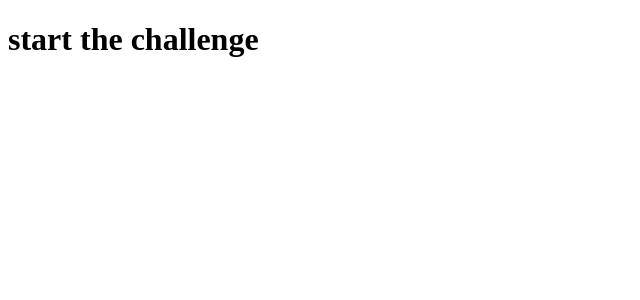
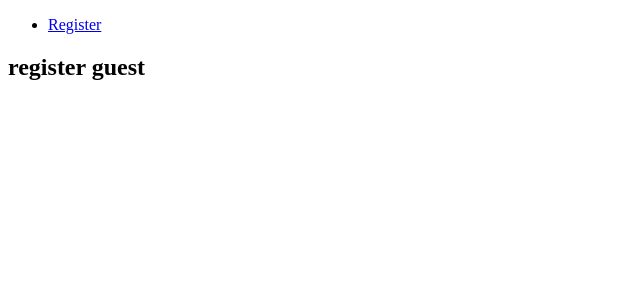
Before and after one commit to Heckiz/event-page-challenge, a React (Vite) app: page /register in a window 1280 px wide. Shown: the top 300 px of the page, without its empty margins (0-640 px from the left). Built offline with nearby package versions, Linux system fonts and the light colour scheme.

Commit message:
routes and navigation are added using react-router-dom

```diff
--- a/package.json
+++ b/package.json
@@ -8,7 +8,8 @@
   },
   "dependencies": {
     "react": "^17.0.2",
-    "react-dom": "^17.0.2"
+    "react-dom": "^17.0.2",
+    "react-router-dom": "^6.1.1"
   },
   "devDependencies": {
     "@types/react": "^17.0.33",
--- a/src/App.tsx
+++ b/src/App.tsx
@@ -1,10 +1,19 @@
 import { FC } from 'react'
+import { BrowserRouter as Router, Routes,Route} from "react-router-dom";
+import Navbar from './components/Navbar/Navbar';
+import NotFound from './pages/NotFound';
+import RegisterGuest from './pages/RegiterGuest';
 
 const App: FC = () => {
   return (
-    <div>
-      <h1>start the challenge</h1>
-    </div>
+    <Router>
+      <Navbar/>
+
+      <Routes>
+      <Route path="/register" element={<RegisterGuest/>}/>
+      <Route path="*" element={<NotFound/>}/>
+      </Routes>
+    </Router>
   )
 }
 
--- /dev/null
+++ b/src/components/Navbar/Navbar.tsx
@@ -0,0 +1,16 @@
+import { FC } from 'react'
+import { NavLink } from 'react-router-dom'
+
+const Navbar:FC = () => {
+    return (
+        <div>
+            <ul>
+                <li>
+                    <NavLink to="/register">Register</NavLink>
+                </li>
+            </ul>
+        </div>
+    )
+}
+
+export default Navbar
--- /dev/null
+++ b/src/pages/NotFound/index.tsx
@@ -0,0 +1,11 @@
+import React, { FC } from 'react'
+
+const NotFound: FC = () => {
+    return (
+        <h1>
+            not found page
+        </h1>
+    )
+}
+
+export default NotFound
--- /dev/null
+++ b/src/pages/RegiterGuest/index.tsx
@@ -0,0 +1,11 @@
+import React, { FC } from 'react'
+
+const RegisterGuest: FC = () => {
+    return (
+        <section>
+            <h1>register guest</h1>
+        </section>
+    )
+}
+
+export default RegisterGuest
```
Also changed, not shown: 1 other file (tests, documents, lock files or other folders).
